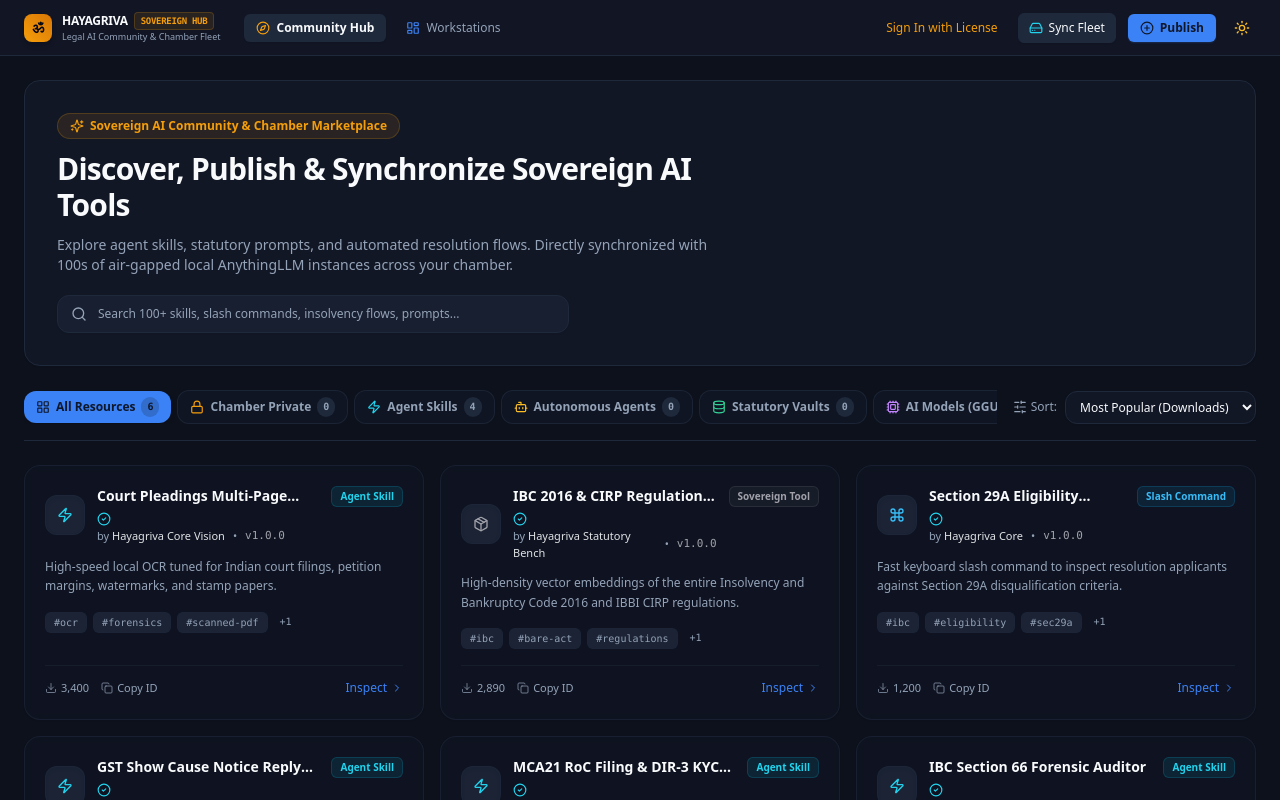
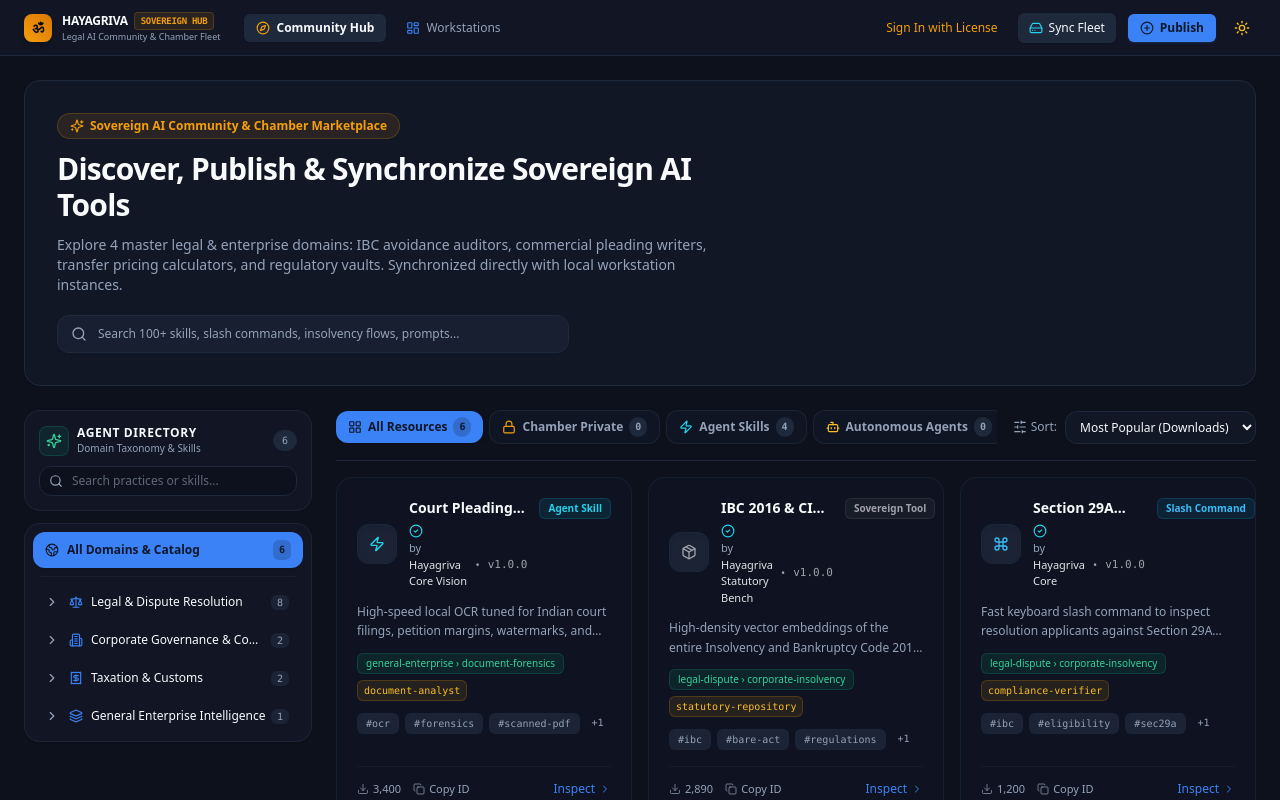
Before and after one commit to Samir1145/app.apnet.net, a Next.js app: page /hub in a window 1280 px wide. Shown: the top 800 px of the page. Built offline with nearby package versions, Linux system fonts and the light colour scheme; no server answers.

Commit message:
feat(hub): integrate taxonomy sidebar, domain breadcrumbs, and item card taxonomy badges

```diff
--- a/src/app/hub/page.tsx
+++ b/src/app/hub/page.tsx
@@ -7,11 +7,16 @@
 import { ItemDetailModal } from '@/components/hub/ItemDetailModal';
 import { PublishModal } from '@/components/hub/PublishModal';
 import { FleetSyncModal } from '@/components/hub/FleetSyncModal';
-import { Search, Sparkles, Shield, Cpu, RefreshCw, HardDrive, Lock } from 'lucide-react';
+import { TaxonomySidebar } from '@/components/hub/TaxonomySidebar';
+import { Search, Sparkles, RefreshCw, X } from 'lucide-react';
 import { HubItem } from '@/lib/db/schema';
+import { TaxonomyDomain } from '@/lib/taxonomy/types';
 
 export default function HubPage() {
   const [items, setItems] = useState<HubItem[]>([]);
+  const [taxonomyDomains, setTaxonomyDomains] = useState<TaxonomyDomain[]>([]);
+  const [selectedDomain, setSelectedDomain] = useState<string | null>(null);
+  const [selectedSubdomain, setSelectedSubdomain] = useState<string | null>(null);
   const [loading, setLoading] = useState(true);
   const [searchQuery, setSearchQuery] = useState('');
   const [activeCategory, setActiveCategory] = useState('all');
@@ -21,7 +26,7 @@
   const [isSyncOpen, setIsSyncOpen] = useState(false);
   const [user, setUser] = useState<any>(null);
 
-  // Load User & Hub Items
+  // Load User & Hub Items & Taxonomy
   useEffect(() => {
     // Read user cookie
     const cookies = document.cookie.split('; ');
@@ -39,7 +44,7 @@
     const licCookie = cookies.find(c => c.startsWith('hayagriva_license_key='));
     const licenseKey = licCookie ? decodeURIComponent(licCookie.split('=')[1]) : 'HAYA-ENT-8F92-K4X9-98QA';
 
-    // Fetch initial items via sync (to get both public and chamber private if license exists)
+    // Fetch initial items via sync
     const fetchItems = async () => {
       setLoading(true);
       try {
@@ -66,12 +71,33 @@
       }
     };
 
+    const fetchTaxonomy = async () => {
+      try {
+        const res = await fetch('/api/v1/hub/taxonomy');
+        const data = await res.json();
+        if (data.success && Array.isArray(data.domains)) {
+          setTaxonomyDomains(data.domains);
+        }
+      } catch (err) {
+        console.error('Error fetching taxonomy tree:', err);
+      }
+    };
+
     fetchItems();
+    fetchTaxonomy();
   }, []);
 
   // Filter & Sort Items
   const filteredItems = useMemo(() => {
     let result = [...items];
+
+    // Taxonomy domain / subdomain filter
+    if (selectedDomain) {
+      result = result.filter(item => item.domain === selectedDomain);
+    }
+    if (selectedSubdomain) {
+      result = result.filter(item => item.subdomain === selectedSubdomain);
+    }
 
     // Category filter
     if (activeCategory === 'chamber') {
@@ -88,7 +114,10 @@
         const descMatch = (item.description || '').toLowerCase().includes(q);
         const tags = Array.isArray(item.tags) ? item.tags : [];
         const tagMatch = tags.some((t: any) => String(t).toLowerCase().includes(q));
-        return nameMatch || descMatch || tagMatch;
+        const domainMatch = (item.domain || '').toLowerCase().includes(q);
+        const subMatch = (item.subdomain || '').toLowerCase().includes(q);
+        const archMatch = (item.archetype || '').toLowerCase().includes(q);
+        return nameMatch || descMatch || tagMatch || domainMatch || subMatch || archMatch;
       });
     }
 
@@ -102,27 +131,39 @@
     }
 
     return result;
-  }, [items, activeCategory, searchQuery, sortBy]);
+  }, [items, selectedDomain, selectedSubdomain, activeCategory, searchQuery, sortBy]);
 
   // Dynamic counts for tabs
   const counts = useMemo(() => {
+    // base items respecting current taxonomy selection
+    let base = items;
+    if (selectedDomain) {
+      base = base.filter(i => i.domain === selectedDomain);
+    }
+    if (selectedSubdomain) {
+      base = base.filter(i => i.subdomain === selectedSubdomain);
+    }
+
     return {
-      all: items.length,
-      chamber: items.filter(i => i.visibility === 'PRIVATE_CHAMBER').length,
-      'agent-skill': items.filter(i => i.itemType === 'agent-skill').length,
-      'custom-agent': items.filter(i => i.itemType === 'custom-agent' || i.itemType === 'agent').length,
-      'legal-vault': items.filter(i => i.itemType === 'legal-vault' || i.itemType === 'bare-act-vault').length,
-      'ai-model': items.filter(i => i.itemType === 'ai-model' || i.itemType === 'slm-model').length,
-      'slash-command': items.filter(i => i.itemType === 'slash-command').length,
-      'system-prompt': items.filter(i => i.itemType === 'system-prompt').length,
-      'agent-flow': items.filter(i => i.itemType === 'agent-flow').length,
+      all: base.length,
+      chamber: base.filter(i => i.visibility === 'PRIVATE_CHAMBER').length,
+      'agent-skill': base.filter(i => i.itemType === 'agent-skill').length,
+      'custom-agent': base.filter(i => i.itemType === 'custom-agent' || i.itemType === 'agent').length,
+      'legal-vault': base.filter(i => i.itemType === 'legal-vault' || i.itemType === 'bare-act-vault').length,
+      'ai-model': base.filter(i => i.itemType === 'ai-model' || i.itemType === 'slm-model').length,
+      'slash-command': base.filter(i => i.itemType === 'slash-command').length,
+      'system-prompt': base.filter(i => i.itemType === 'system-prompt').length,
+      'agent-flow': base.filter(i => i.itemType === 'agent-flow').length,
     };
-  }, [items]);
+  }, [items, selectedDomain, selectedSubdomain]);
 
   const handlePublishSuccess = (newItem: HubItem) => {
     setItems(prev => [newItem, ...prev]);
     setSelectedItem(newItem);
   };
+
+  const activeDomainObj = taxonomyDomains.find(d => d.id === selectedDomain);
+  const activeSubdomainObj = activeDomainObj?.subdomains?.find(s => s.id === selectedSubdomain);
 
   return (
     <div className="min-h-screen bg-background text-foreground flex flex-col font-sans transition-colors">
@@ -144,7 +185,7 @@
               Discover, Publish &amp; Synchronize Sovereign AI Tools
             </h1>
             <p className="text-xs sm:text-sm text-muted-foreground leading-relaxed">
-              Explore agent skills, statutory prompts, and automated resolution flows. Directly synchronized with 100s of air-gapped local AnythingLLM instances across your chamber.
+              Explore 4 master legal &amp; enterprise domains: IBC avoidance auditors, commercial pleading writers, transfer pricing calculators, and regulatory vaults. Synchronized directly with local workstation instances.
             </p>
 
             {/* Live Search Bar */}
@@ -163,6 +204,22 @@
           </div>
         </div>
 
+        {/* 2-Column Responsive Layout: Taxonomy Sidebar + Catalog Content */}
+        <div className="flex flex-col lg:flex-row gap-6 items-start">
+          {/* Left Taxonomy Tree Sidebar */}
+          <TaxonomySidebar
+            domains={taxonomyDomains}
+            selectedDomain={selectedDomain}
+            selectedSubdomain={selectedSubdomain}
+            onSelect={(dom, sub) => {
+              setSelectedDomain(dom);
+              setSelectedSubdomain(sub);
+            }}
+            totalCatalogCount={items.length}
+          />
+
+          {/* Right Main Content */}
+          <div className="flex-1 w-full space-y-4 min-w-0">
             {/* Category Filter Tabs */}
             <CategoryTabs
               activeCategory={activeCategory}
@@ -172,6 +229,39 @@
               setSortBy={setSortBy}
             />
 
+            {/* Active Taxonomy Filter Breadcrumb Bar */}
+            {(selectedDomain || selectedSubdomain) && (
+              <div className="flex items-center justify-between px-4 py-2.5 rounded-xl bg-card/90 border border-border/80 text-xs backdrop-blur-sm">
+                <div className="flex items-center gap-1.5 flex-wrap">
+                  <span className="text-muted-foreground">Practice Area:</span>
+                  <span className="font-semibold text-emerald-400">
+                    {activeDomainObj?.name || selectedDomain}
+                  </span>
+                  {selectedSubdomain && (
+                    <>
+                      <span className="text-muted-foreground">›</span>
+                      <span className="font-bold text-foreground">
+                        {activeSubdomainObj?.name || selectedSubdomain}
+                      </span>
+                    </>
+                  )}
+                  <span className="text-[10px] text-muted-foreground ml-1">
+                    ({filteredItems.length} {filteredItems.length === 1 ? 'item' : 'items'})
+                  </span>
+                </div>
+                <button
+                  onClick={() => {
+                    setSelectedDomain(null);
+                    setSelectedSubdomain(null);
+                  }}
+                  className="inline-flex items-center gap-1 text-[11px] text-muted-foreground hover:text-foreground transition-colors px-2 py-0.5 rounded-md hover:bg-secondary"
+                >
+                  <X className="w-3 h-3" />
+                  <span>Clear Filter</span>
+                </button>
+              </div>
+            )}
+
             {/* Catalog Grid */}
             {loading ? (
               <div className="py-16 text-center space-y-3">
@@ -180,11 +270,22 @@
               </div>
             ) : filteredItems.length === 0 ? (
               <div className="py-16 text-center bg-card border border-border rounded-2xl p-8 space-y-3">
-            <p className="text-sm font-semibold text-foreground">No resources matched your search query.</p>
-            <p className="text-xs text-muted-foreground">Try clearing the search or switching categories.</p>
+                <p className="text-sm font-semibold text-foreground">No resources matched your search query or domain filter.</p>
+                <p className="text-xs text-muted-foreground">Try clearing the domain selection or switching categories.</p>
+                <button
+                  onClick={() => {
+                    setSelectedDomain(null);
+                    setSelectedSubdomain(null);
+                    setActiveCategory('all');
+                    setSearchQuery('');
+                  }}
+                  className="px-3 py-1.5 rounded-xl text-xs bg-primary text-primary-foreground font-semibold"
+                >
+                  Reset All Filters
+                </button>
               </div>
             ) : (
-          <div className="grid grid-cols-1 md:grid-cols-2 lg:grid-cols-3 gap-4">
+              <div className="grid grid-cols-1 md:grid-cols-2 xl:grid-cols-3 gap-4">
                 {filteredItems.map((item) => (
                   <ItemCard
                     key={item.id}
@@ -194,6 +295,8 @@
                 ))}
               </div>
             )}
+          </div>
+        </div>
       </main>
 
       {/* Modals */}
--- a/src/components/hub/ItemCard.tsx
+++ b/src/components/hub/ItemCard.tsx
@@ -109,9 +109,23 @@
         </div>
 
         {/* Description */}
-        <p className="text-xs text-muted-foreground line-clamp-2 leading-relaxed mb-4">
+        <p className="text-xs text-muted-foreground line-clamp-2 leading-relaxed mb-3">
           {item.description || 'No description provided for this sovereign resource.'}
         </p>
+
+        {/* Domain & Subdomain Taxonomy Badge */}
+        {(item.domain || item.subdomain) && (
+          <div className="flex items-center gap-1.5 flex-wrap mb-3">
+            <span className="text-[10px] font-medium px-2 py-0.5 rounded-md bg-emerald-500/10 text-emerald-400 border border-emerald-500/20 truncate max-w-[220px]">
+              {item.domain} › {item.subdomain}
+            </span>
+            {item.archetype && (
+              <span className="text-[10px] font-mono px-1.5 py-0.5 rounded-md bg-amber-500/10 text-amber-400 border border-amber-500/20">
+                {item.archetype}
+              </span>
+            )}
+          </div>
+        )}
 
         {/* Tags from agentregistry-dev styling */}
         {tags.length > 0 && (
```
Lines whose indentation alone changed are shown as unchanged.
